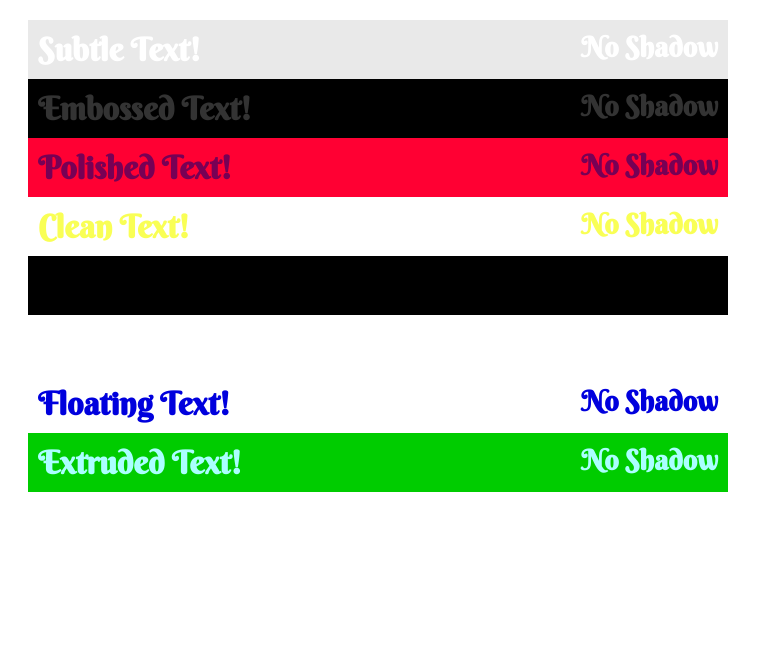
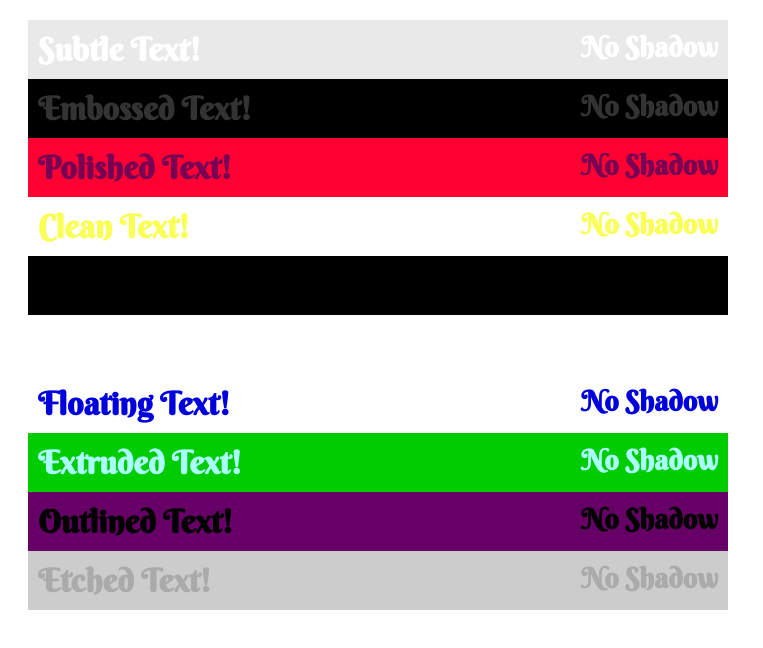
Before and after one commit to LindsayD/TextShadow, a plain HTML site: page textShadow.demo.html in a window 1280 px wide. Shown: the whole page, without its empty margins (0-763 px from the left). Drawn offline with nearby package versions, Linux system fonts and the light colour scheme.

Commit message:
Added a few more effect examples.

```diff
--- a/textShadow.demo.html
+++ b/textShadow.demo.html
@@ -22,7 +22,9 @@
 #glow {  background: #000; color: #000; }
 #ghost {  background: #fff; color: #fff; }
 #floating {  background: #fff; color: #00d; }
-#double { background: #00cc00; color: #aff; }
+#extruded { background: #0c0; color: #aff; }
+#outline { background: #660066; color: #000; }
+#etched { background: #ccc; color: #aaa; }
 
 </style>
 </head>
@@ -56,8 +58,16 @@
         <div class="shadow">Floating Text!</div>
         <div class="reg">No Shadow</div>
     </div>
-    <div id="double" class="color">
+    <div id="extruded" class="color">
         <div class="shadow">Extruded Text!</div>
+        <div class="reg">No Shadow</div>
+    </div>
+    <div id="outline" class="color">
+        <div class="shadow">Outlined Text!</div>
+        <div class="reg">No Shadow</div>
+    </div>
+    <div id="etched" class="color">
+        <div class="shadow">Etched Text!</div>
         <div class="reg">No Shadow</div>
     </div>
 </div>
@@ -71,13 +81,24 @@ $('#ghost .shadow').textShadow({ color: '#000', x:-1, y:0, blur: 5 });
 $('#floating .shadow')
     .textShadow({ color: '#005', x:1, y:1, blur: 2 })
     .textShadow('apply', { color: '#cce', x:7, y:7, blur: 2 } );
-$('#double .shadow')
+$('#extruded .shadow')
     .textShadow({ color: '#00d', x:-1, y:1, blur: 2 })
-    .textShadow('apply', { color: '#00b', x:-2, y:2, blur: 2 } )
-    .textShadow('apply', { color: '#009', x:-3, y:3, blur: 2 } )
-    .textShadow('apply', { color: '#007', x:-4, y:4, blur: 2 } )
-    .textShadow('apply', { color: '#005', x:-5, y:5, blur: 2 } )
+    .textShadow('apply', { color: '#00b', x:-2, y:2 } )
+    .textShadow('apply', { color: '#009', x:-3, y:3 } )
+    .textShadow('apply', { color: '#007', x:-4, y:4 } )
+    .textShadow('apply', { color: '#005', x:-5, y:5 } )
     .textShadow('apply', { color: '#003', x:-6, y:6, blur: 1 } );
+$('#outline .shadow')
+    .textShadow({ color: '#fff', x:-1, y:-1, blur: 1 })
+    .textShadow('apply', { x:1, y:-1 } )
+    .textShadow('apply', { x:1, y:1 } )
+    .textShadow('apply', { x:-1, y:1 } );
+$('#etched .shadow')
+    .textShadow({ color: '#eee', x:0, y:1, blur: 1 })
+    .textShadow('apply', { x:1, y:1 } )
+    .textShadow('apply', { color: '#333',  x:0, y:-1 } )
+    .textShadow('apply', { color: '#333', x:-1, y:-1 } );
+
 </script>
 <body>
 </html>
```
Also changed, not shown: TextShadowWidget.png.
